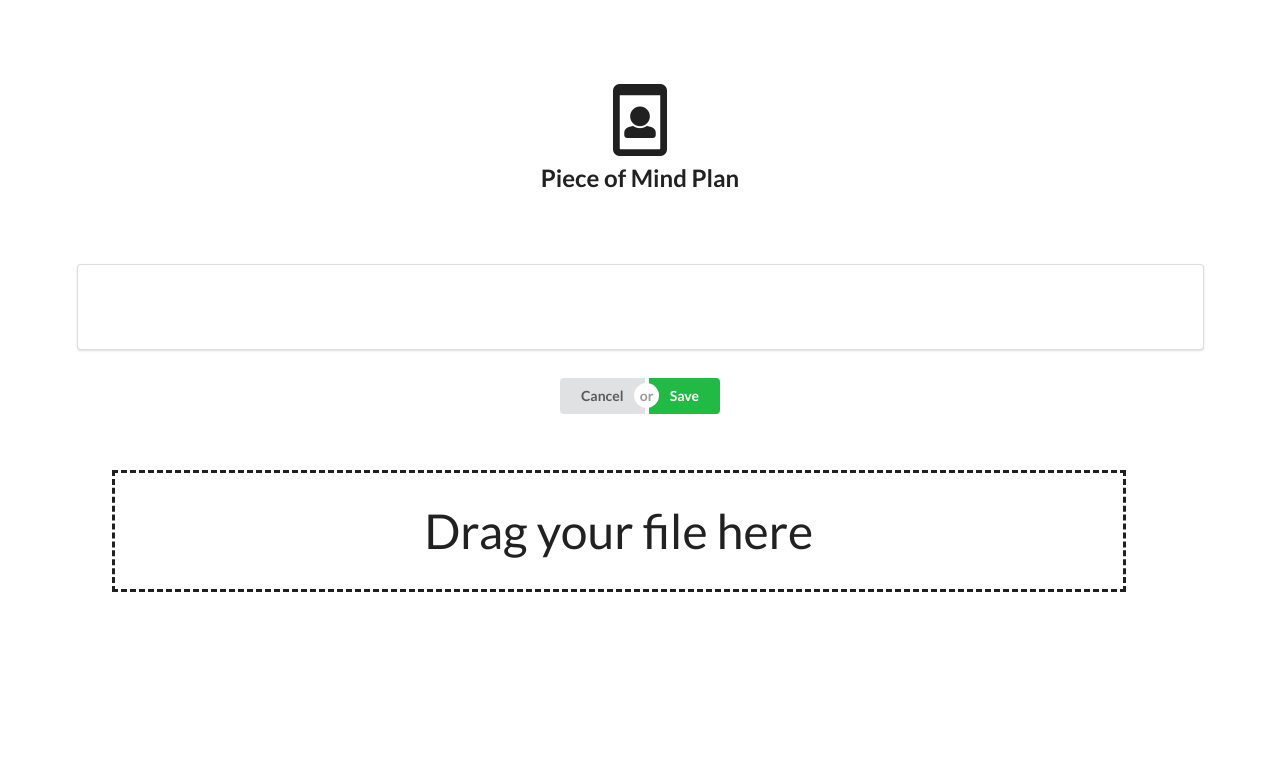
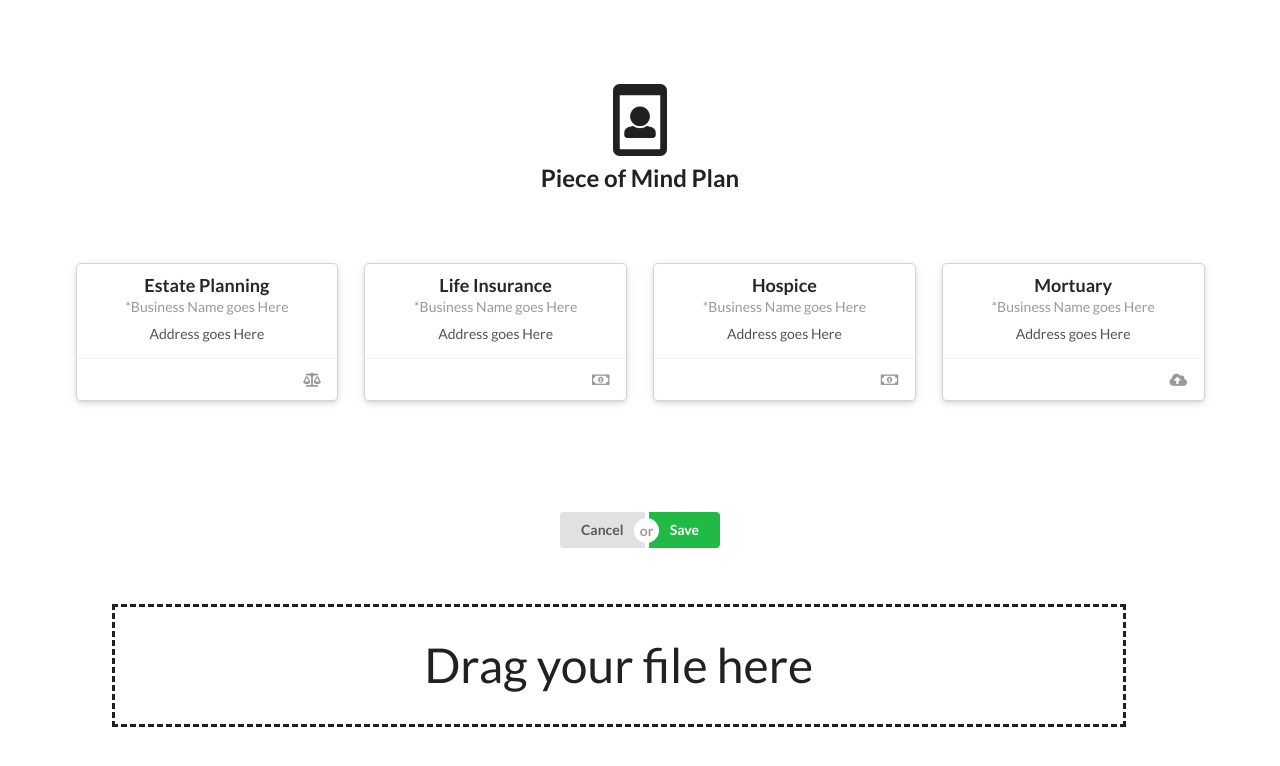
Before and after one commit to edwardreyes29/Afterly, a website: page public/generateddoc.html in a window 1280 px wide. Drawn offline with nearby package versions, Linux system fonts and the light colour scheme.

Commit message:
added cards to the generateddoc.html

```diff
--- a/public/generateddoc.html
+++ b/public/generateddoc.html
@@ -1,17 +1,25 @@
 <!DOCTYPE html>
 <html lang="en">
-
   <head>
     <meta charset="UTF-8" />
     <meta name="viewport" content="width=device-width, initial-scale=1.0" />
     <title>Document</title>
-  <script src="https://code.jquery.com/jquery-3.1.1.min.js" crossorigin="anonymous"></script>
-  <link rel="stylesheet" href="https://cdn.jsdelivr.net/npm/semantic-ui@2.4.2/dist/semantic.min.css" />
+    <script
+      src="https://code.jquery.com/jquery-3.1.1.min.js"
+      crossorigin="anonymous"
+    ></script>
+    <link
+      rel="stylesheet"
+      href="https://cdn.jsdelivr.net/npm/semantic-ui@2.4.2/dist/semantic.min.css"
+    />
     <script src="https://cdn.jsdelivr.net/npm/semantic-ui@2.4.2/dist/semantic.min.js"></script>
     <script src="https://cdn.jsdelivr.net/npm/p5@1.1.9/lib/p5.js"></script>
-  <link rel="stylesheet" type="text/css" href="./stylesheets/generateddoc.css" />
+    <link
+      rel="stylesheet"
+      type="text/css"
+      href="./stylesheets/generateddoc.css"
+    />
   </head>
-
 </html>
 <div class="ui container">
   <div class="ui grid">
@@ -27,12 +35,88 @@
     </div>
     <div class="sixteen wide column center aligned"></div>
 
-    <div class="sixteen wide column center aligned">
-      <div class="ui very padded segment">
-        <p></p>
+    <!-- Document Creation -->
+
+    <div class="four wide column center aligned">
+      <div class="ui raised card">
+        <div class="content">
+          <div class="header">Estate Planning</div>
+          <div class="meta">
+            <span class="category">*Business Name goes Here</span>
+          </div>
+          <div class="description">
+            <p>Address goes Here</p>
+          </div>
+        </div>
+        <div class="extra content">
+          <div class="right floated author">
+            <i class="balance scale icon"></i>
+          </div>
+        </div>
+      </div>
+    </div>
+    <!-- Cards for final document creation -->
+    <div class="four wide column center aligned">
+      <div class="ui raised card">
+        <div class="content">
+          <div class="header">Life Insurance</div>
+          <div class="meta">
+            <span class="category">*Business Name goes Here</span>
+          </div>
+          <div class="description">
+            <p>Address goes Here</p>
+          </div>
+        </div>
+        <div class="extra content">
+          <div class="right floated author">
+            <i class="money bill alternate outline icon"></i>
+          </div>
+        </div>
       </div>
     </div>
 
+    <!-- Document creation -->
+    <div class="four wide column center aligned">
+      <div class="ui raised card">
+        <div class="content">
+          <div class="header">Hospice</div>
+          <div class="meta">
+            <span class="category">*Business Name goes Here</span>
+          </div>
+          <div class="description">
+            <p>Address goes Here</p>
+          </div>
+        </div>
+        <div class="extra content">
+          <div class="right floated author">
+            <i class="money bill alternate outline icon"></i>
+          </div>
+        </div>
+      </div>
+    </div>
+    <!-- Document Creation -->
+    <div class="four wide column center aligned">
+      <div class="ui raised card">
+        <div class="content">
+          <div class="header">Mortuary</div>
+          <div class="meta">
+            <span class="category">*Business Name goes Here</span>
+          </div>
+          <div class="description">
+            <p>Address goes Here</p>
+          </div>
+        </div>
+        <div class="extra content">
+          <div class="right floated author">
+            <i class="cloud upload icon"></i>
+          </div>
+        </div>
+      </div>
+    </div>
+
+    <div class="sixteen wide column center aligned"></div>
+    <div class="sixteen wide column center aligned"></div>
+    <div class="sixteen wide column center aligned"></div>
     <div class="sixteen wide column center aligned">
       <div class="ui buttons">
         <button class="ui button">Cancel</button>
@@ -44,13 +128,9 @@
     <div class="sixteen wide column center aligned"></div>
 
     <div class="sixteen wide column center aligned">
-      <p id="dropzone">Drag your file here </p>
+      <p id="dropzone">Drag your file here</p>
     </div>
-
-
-
   </div>
 </div>
 
-
 <script type="text/javascript" src="./js/generateddoc.js"></script>
```
Also changed, not shown: public/userLP.html (+1 -1 lines). Lines whose indentation alone changed are shown as unchanged.
